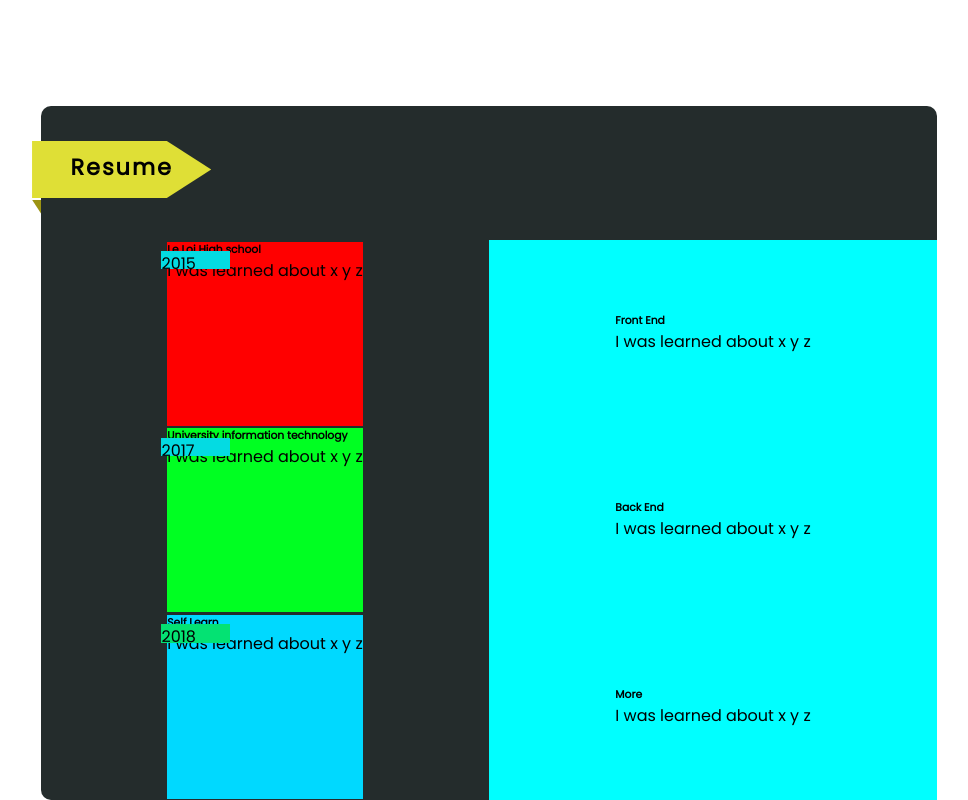
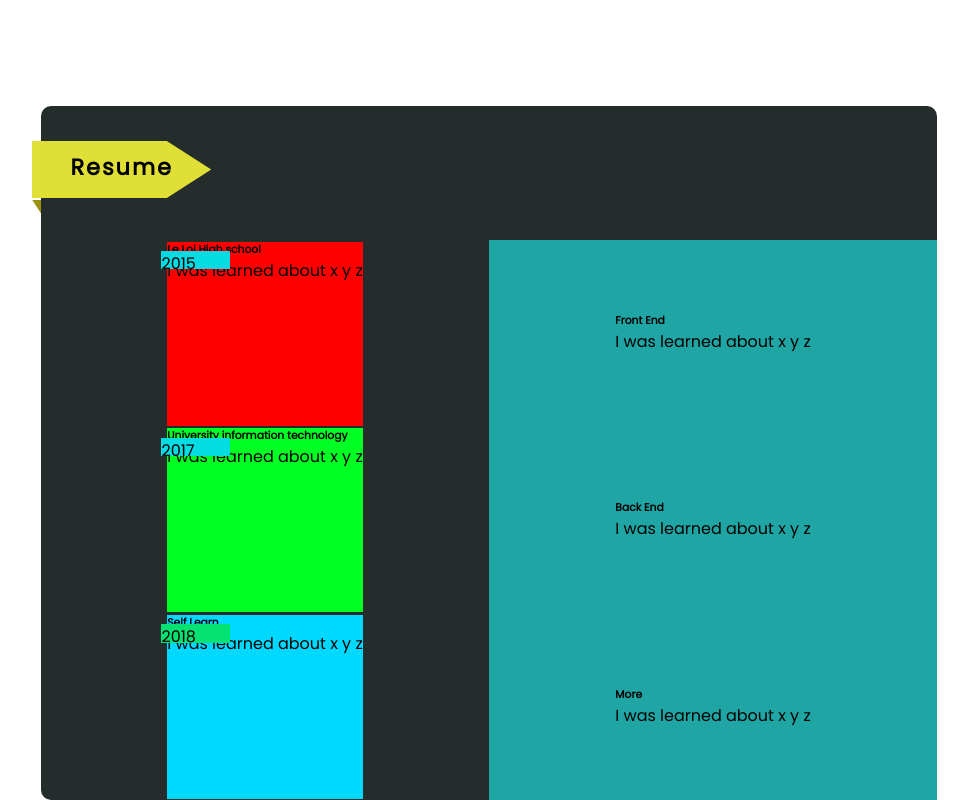
Before and after one commit to gada121982/About-templet, a plain HTML site: page index.html in a window 1280 px wide. Shown: the part 1677-2477 px from the top of the page, without its empty margins (151-1119 px from the left). Drawn offline with nearby package versions, Linux system fonts and the light colour scheme.

Commit message:
change color resume

```diff
--- a/css/style.css
+++ b/css/style.css
@@ -684,7 +684,7 @@ header .content-header{
 .experience{
     width: 50%;
     height: 70vh ;
-    background-color : aqua ;
+    background-color : rgb(32, 165, 165) ;
     margin-top: 15%;
     display: flex;
     flex-direction: column ;
```
